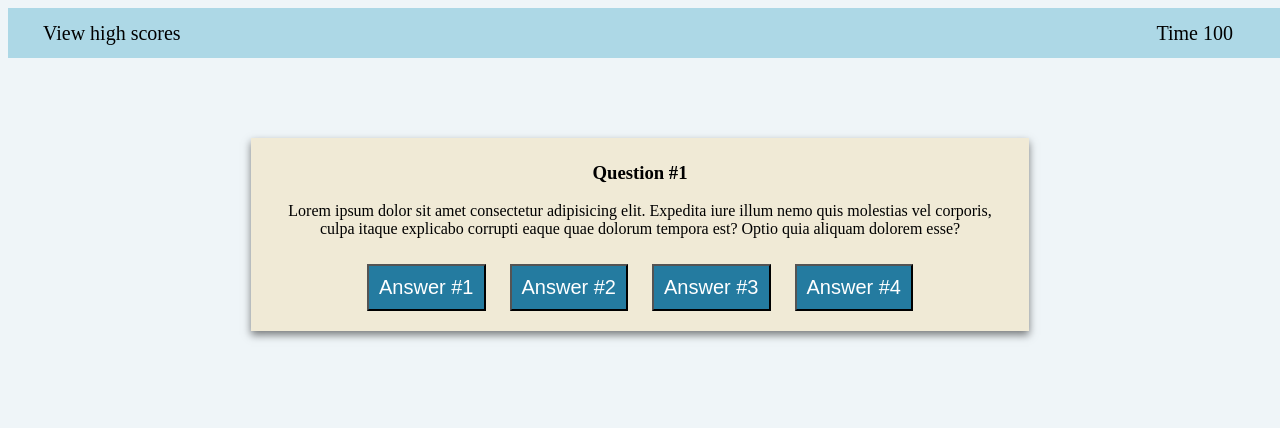
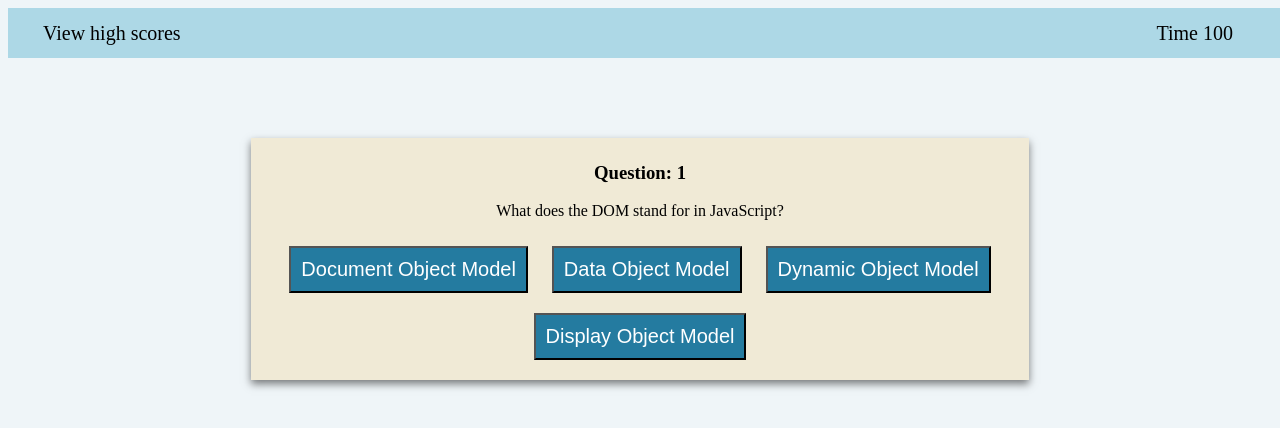
Before and after one commit to jeffreyvicente/04-BrainBattle, a plain HTML site: page index.html in a window 1280 px wide. Both pictures are taken after a click on the button "Begin Battle". Drawn offline with Linux system fonts and the light colour scheme.

Commit message:
Created game logic and page flow. Added game questions and logic. Correct counting functioning.

```diff
--- a/index.html
+++ b/index.html
@@ -49,8 +49,8 @@
     <section class = "gameSection-2">
         <div class="gameCard">
             <div class = "QuestionCard">
-                <h3 class>Question #1</h3>
-                <p>Lorem ipsum dolor sit amet consectetur adipisicing elit. Expedita iure illum nemo quis molestias vel corporis,
+                <h3 id = "questionNumber">Question #1</h3>
+                <p id="questionField">Lorem ipsum dolor sit amet consectetur adipisicing elit. Expedita iure illum nemo quis molestias vel corporis,
                     <br>culpa itaque explicabo corrupti eaque quae dolorum tempora est? Optio quia aliquam dolorem esse?</p>
                 <button class = "btn" id="answer-button-01"> Answer #1 </button>
                 <button class = "btn" id="answer-button-02"> Answer #2 </button>
@@ -64,7 +64,7 @@
         <div class="gameCard">
             <div class = "scoreCard">
                 <h3>Battle Completed!</h3>
-                <p>Your final score is null.</p>
+                <p id="scoreField">Your final score is null.</p>
 
                 <p>Enter initials: </p>
                 <input type="text" placeholder="Enter Name Here" id="nameField">
--- a/scripts/script.js
+++ b/scripts/script.js
@@ -1,5 +1,4 @@
-var count = 0;
-//  Select increment and decrement button elements
+
 var startButton = document.querySelector("#start-button");
 var scoreCardButtonSubmit = document.querySelector("#nameFieldBtn");
 var leaderboardButton = document.querySelector("#playAgainBtn");
@@ -14,9 +13,97 @@ var gameSection02 = document.querySelector(".gameSection-2");
 var gameSection03 = document.querySelector(".gameSection-3");
 var gameSection04 = document.querySelector(".gameSection-4");
 
+var questionField = document.querySelector("#questionField");
+var questionNumber = document.querySelector("#questionNumber");
+
 gameSection02.style.display = "none";
 gameSection03.style.display = "none";
 gameSection04.style.display = "none";
+
+
+var currentQuestion = 0;
+var scoreCounter = 0;
+
+//Code from the 25 INS sections
+var questionBank = [
+  {
+    question: "What does the DOM stand for in JavaScript?",
+    option01: "Document Object Model",
+    option02: "Data Object Model",
+    option03: "Dynamic Object Model",
+    option04: "Display Object Model",
+    answer:"A"
+  },
+  {
+    question: "What keyword is used to declare a variable in JavaScript??",
+    option01: "let",
+    option02: "var",
+    option03: "const",
+    option04: "all of the above",
+    answer:"D"
+  },
+  {
+    question: "What is the difference between == and === in JavaScript?",
+    option01: "== compares values but not types, while === compares both values and types",
+    option02: "== compares types but not values, while === compares both types and values",
+    option03: "== and === are interchangeable and have no difference",
+    option04: "none of the above",
+    answer:"A"
+  },
+  {
+    question: "Which of the following is not a valid loop in JavaScript?",
+    option01: "for",
+    option02: "while",
+    option03: "until",
+    option04: "do-while",
+    answer:"C"
+  },
+  {
+    question: "What is the correct syntax for a function declaration in JavaScript?",
+    option01: "function myFunction() {}",
+    option02: "myFunction() {}",
+    option03: "declare myFunction() {}",
+    option04: "def myFunction() {}",
+    answer:"A"
+  },
+  {
+    question: "What method is used to add an element to the end of an array in JavaScript?)",
+    option01: "push()",
+    option02: "add()",
+    option03: "append()",
+    option04: "insert()",
+    answer:"A"
+  },
+  {
+    question: "Which of the following is a primitive data type in JavaScript?",
+    option01: "A. Object",
+    option02: "B. Array",
+    option03: "C. Boolean",
+    option04: "D. Date",
+    answer:"C"
+  }
+
+];
+
+localStorage.setItem("questionBank", JSON.stringify(questionBank));
+
+
+var lastGrade = JSON.parse(localStorage.getItem("questionBank"));
+
+
+console.log("This is a temp value " + lastGrade[0].question);
+console.log("This is a temp value " + lastGrade[0].option01);
+console.log("This prints out the length of questionBank " + lastGrade.length);
+/*
+
+document.getElementById("questionField").innerHTML = lastGrade[0].question;
+document.getElementById("answer-button-01").innerHTML = lastGrade[0].option01;
+document.getElementById("answer-button-02").innerHTML = lastGrade[0].option02;
+document.getElementById("answer-button-03").innerHTML = lastGrade[0].option03;
+document.getElementById("answer-button-04").innerHTML = lastGrade[0].option04;
+*/
+
+
 
 
 
@@ -24,22 +111,39 @@ function startBattle(){
     console.log("Start Battle has been triggerd");
     gameSection01.style.display = "none";
     gameSection02.style.display = ""
+    quizLogic();
 }
 
 function quizLogic(){
+  if(currentQuestion < questionBank.length)
+  {
+    loadQestions();
+  }else{
 
+    showScore();
+  }
+}
 
-
+function loadQestions(){
+    var temp = currentQuestion + 1;
+    document.getElementById("questionNumber").innerHTML = "Question: " + temp;
+    document.getElementById("questionField").innerHTML = lastGrade[currentQuestion].question;
+    document.getElementById("answer-button-01").innerHTML = lastGrade[currentQuestion].option01;
+    document.getElementById("answer-button-02").innerHTML = lastGrade[currentQuestion].option02;
+    document.getElementById("answer-button-03").innerHTML = lastGrade[currentQuestion].option03;
+    document.getElementById("answer-button-04").innerHTML = lastGrade[currentQuestion].option04;
 }
 
 function showScore(){
     gameSection02.style.display = "none";
     gameSection03.style.display = "";
+    document.getElementById("scoreField").innerHTML = "Your final score is: " + scoreCounter;
 }
 
 function showLeaderBoard(){
     gameSection03.style.display = "none";
     gameSection04.style.display = "";
+
 }
 
 function gameReset(){
@@ -47,43 +151,66 @@ function gameReset(){
     gameSection02.style.display = "none";
     gameSection03.style.display = "none";
     gameSection04.style.display = "none";
+    currentQuestion = 0;
 }
 
 
 startButton.addEventListener("click", startBattle);
-ansBtn01.addEventListener("click", showScore);
+ansBtn01.addEventListener("click", setAnswerA);
+ansBtn02.addEventListener("click", setAnswerB);
+ansBtn03.addEventListener("click", setAnswerC);
+ansBtn04.addEventListener("click", setAnswerD);
 scoreCardButtonSubmit.addEventListener("click", showLeaderBoard);
 leaderboardButton.addEventListener("click", gameReset);
 
-/*
-btn04.addEventListener("click", function(){
-    console.log("Button Click");
-    gameSection02.style.display = "none";
-    gameSection04.style.display = "";
 
+function setAnswerA(){
+  var selectedAnswer = "A";
+  var correctAnswer = lastGrade[currentQuestion].answer;
+  console.log("This is the correct answer value: " + correctAnswer);
+  if (correctAnswer == selectedAnswer)
+  {
+    console.log("The value goes into the loop");
+    currentQuestion++;
+    scoreCounter++;
+    quizLogic();
+  }
 
-});
-*/
+}
+function setAnswerB(){
+  var selectedAnswer = "B";
+  var correctAnswer = lastGrade[currentQuestion].answer;
+  console.log("This is the correct answer value: " + correctAnswer);
+  if (correctAnswer == selectedAnswer)
+  {
+    console.log("The value goes into the loop");
+    currentQuestion++;
+    scoreCounter++;
+    quizLogic();
+  }
 
-
-
-/*
-// Updates count on page
-function setCounterText() {
-  countEl.textContent = count;
 }
-// Attach event listener to increment button element
-incrementEl.addEventListener("click", function() {
-  count++;
-  setCounterText();
-});
-
-// Attach event listener to decrement button element
-decrementEl.addEventListener("click", function() {
-  // Action will fire if count is greater than  0
-  if (count > 0) {
-    count--;
-    setCounterText();
+function setAnswerC(){
+  var selectedAnswer = "C";
+  var correctAnswer = lastGrade[currentQuestion].answer;
+  console.log("This is the correct answer value: " + correctAnswer);
+  if (correctAnswer == selectedAnswer)
+  {
+    console.log("The value goes into the loop");
+    currentQuestion++;
+    scoreCounter++;
+    quizLogic();
   }
-});
-*/
+}
+function setAnswerD(){
+  var selectedAnswer = "D";
+  var correctAnswer = lastGrade[currentQuestion].answer;
+  console.log("This is the correct answer value: " + correctAnswer);
+  if (correctAnswer == selectedAnswer)
+  {
+    console.log("The value goes into the loop");
+    currentQuestion++;
+    scoreCounter++;
+    quizLogic();
+  }
+}
```
Also changed, not shown: 1 other file.
